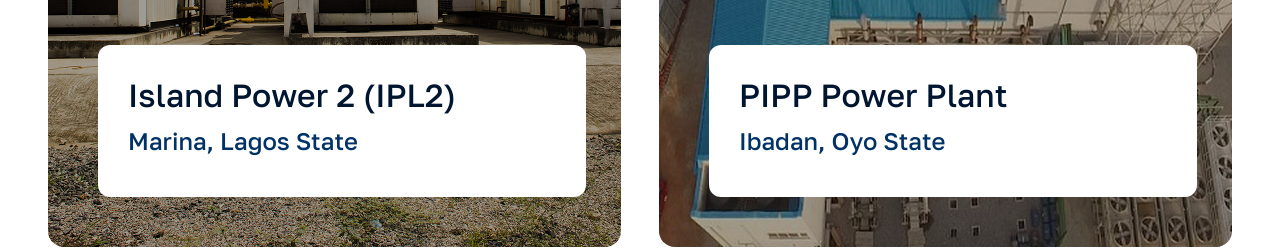
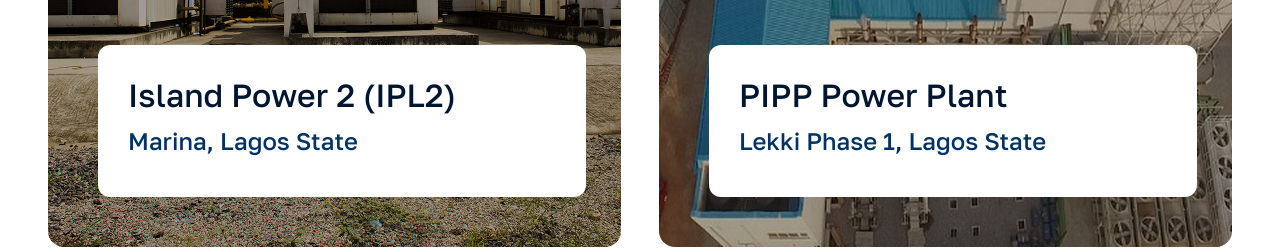
Before and after one commit to iykeevans/del-energy, a Next.js app: page /operations in a window 1280 px wide. Shown: the part 2300-2549 px from the top of the page. Built offline with nearby package versions, Linux system fonts and the light colour scheme.

Commit message:
feat: update pip location

```diff
--- a/src/components/operations/CustomersSection.tsx
+++ b/src/components/operations/CustomersSection.tsx
@@ -32,7 +32,7 @@ const customers: Customer[] = [
   {
     id: "pipp",
     name: "PIPP Power Plant",
-    location: "Ibadan, Oyo State",
+    location: "Lekki Phase 1, Lagos State",
     description:
       "The PIPP Power Plant is an 8.5MW capacity facility of which DEL collocates 3.0MW. It is situated in Lekki Phase 1 and has a 15 km network that runs all the way through commercial and residential areas in Lekki, Ikoyi and Marina. From this facility DEL serves residential estates and commercial facilities.",
     image: "/images/customer-pipp.png",
```
